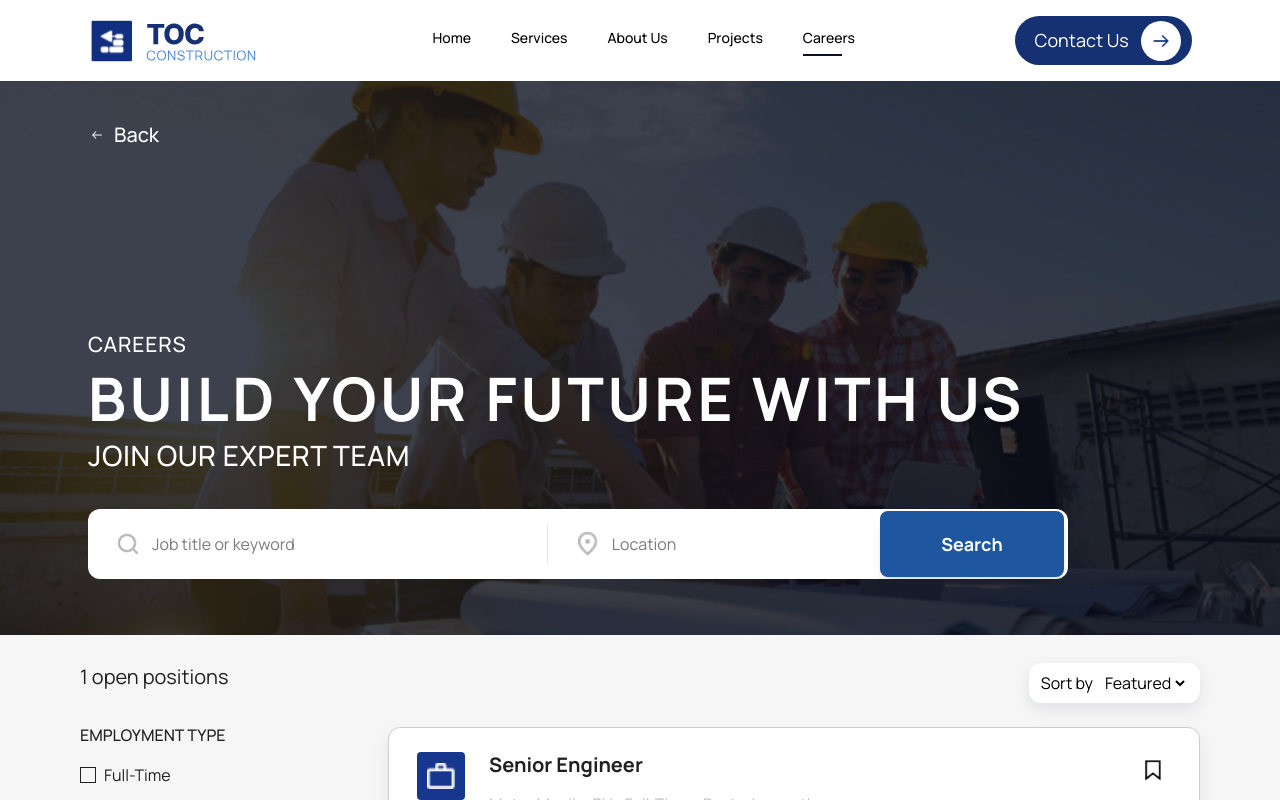
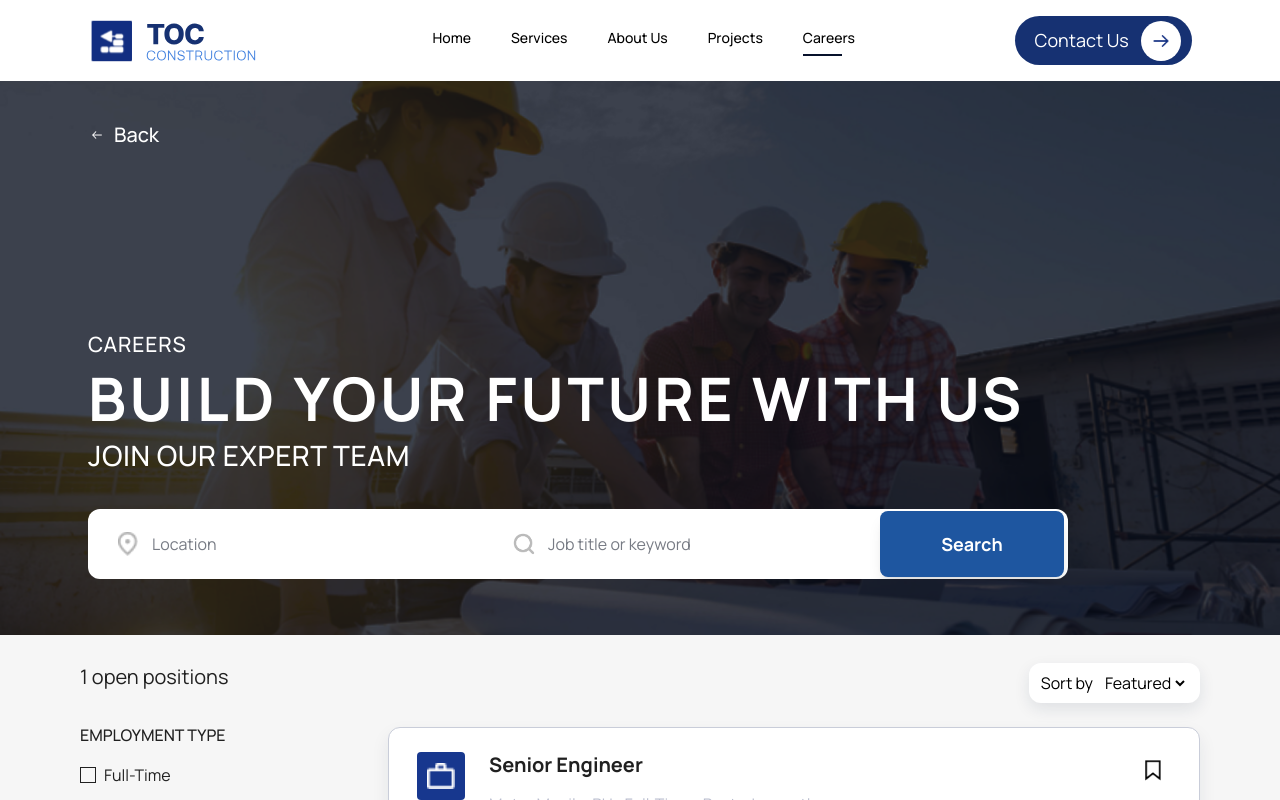
Before and after one commit to AloysiousOrbegoso/toc-construction, a React (Vite) app in the folder frontend/: page /careers in a window 1280 px wide. Shown: the top 800 px of the page. Built offline with nearby package versions, Linux system fonts and the light colour scheme.

Commit message:
updated: Mobile view in careers page

```diff
--- a/frontend/src/components/sections/careers/Header.jsx
+++ b/frontend/src/components/sections/careers/Header.jsx
@@ -38,8 +38,20 @@
 					</p>
 				</div>
 
-				<form role="search" className="flex w-full flex-col gap-2 overflow-hidden rounded-xl bg-white p-2 sm:h-[70px] sm:flex-row sm:items-center sm:gap-0 sm:p-0 lg:max-w-[980px]">
-					<div className="flex min-w-0 flex-1 items-center px-4 sm:px-7">
+				<form role="search" className="grid w-full grid-cols-2 gap-2 overflow-hidden rounded-xl bg-white p-2 lg:flex lg:h-[70px] lg:items-center lg:gap-0 lg:p-0 lg:max-w-[980px]">
+					<div className="order-1 flex min-w-0 items-center px-4 lg:flex-1 lg:px-7">
+						<img src={locationIcon} alt="" className="mr-3 h-6 w-6 shrink-0 object-contain opacity-30" />
+						<label htmlFor="career-location" className="sr-only">
+							Location
+						</label>
+						<input
+							id="career-location"
+							type="text"
+							placeholder="Location"
+							className="min-w-0 w-full bg-transparent py-2 font-display text-sm text-[#202020] outline-none placeholder:text-[#777b84] lg:text-base"
+						/>
+					</div>
+					<div className="order-2 flex min-w-0 items-center px-4 lg:flex-1 lg:px-7">
 						<img src={searchIcon} alt="" className="mr-3 h-6 w-6 shrink-0 object-contain opacity-30" />
 						<label htmlFor="career-search" className="sr-only">
 							Search careers
@@ -48,25 +60,13 @@
 							id="career-search"
 							type="search"
 							placeholder="Job title or keyword"
-							className="min-w-0 w-full bg-transparent py-2 font-display text-sm text-[#202020] outline-none placeholder:text-[#777b84] sm:text-base"
-						/>
-					</div>
-					<div className="flex min-w-0 flex-1 items-center px-4 sm:flex-[0_0_34%] sm:border-l sm:border-[#e5e5e5] sm:px-7">
-						<img src={locationIcon} alt="" className="mr-3 h-6 w-6 shrink-0 object-contain opacity-30" />
-						<label htmlFor="career-location" className="sr-only">
-							Location
-						</label>
-						<input
-							id="career-location"
-							type="text"
-							placeholder="Location"
-							className="min-w-0 w-full bg-transparent py-2 font-display text-sm text-[#202020] outline-none placeholder:text-[#777b84] sm:text-base"
+							className="min-w-0 w-full bg-transparent py-2 font-display text-sm text-[#202020] outline-none placeholder:text-[#777b84] lg:text-base"
 						/>
 					</div>
 					<WipeButton
 						icon={null}
 						type="submit"
-						className="relative z-10 h-14 shrink-0 rounded-lg px-10 py-0 text-base sm:mr-1 sm:h-[66px] sm:w-[184px] sm:rounded-lg sm:px-4"
+						className="order-3 col-span-2 relative z-10 h-14 shrink-0 rounded-lg px-10 py-0 text-base lg:order-3 lg:col-span-1 lg:mr-1 lg:h-[66px] lg:w-[184px] lg:rounded-lg lg:px-4"
 					>
 						Search
 					</WipeButton>
```
